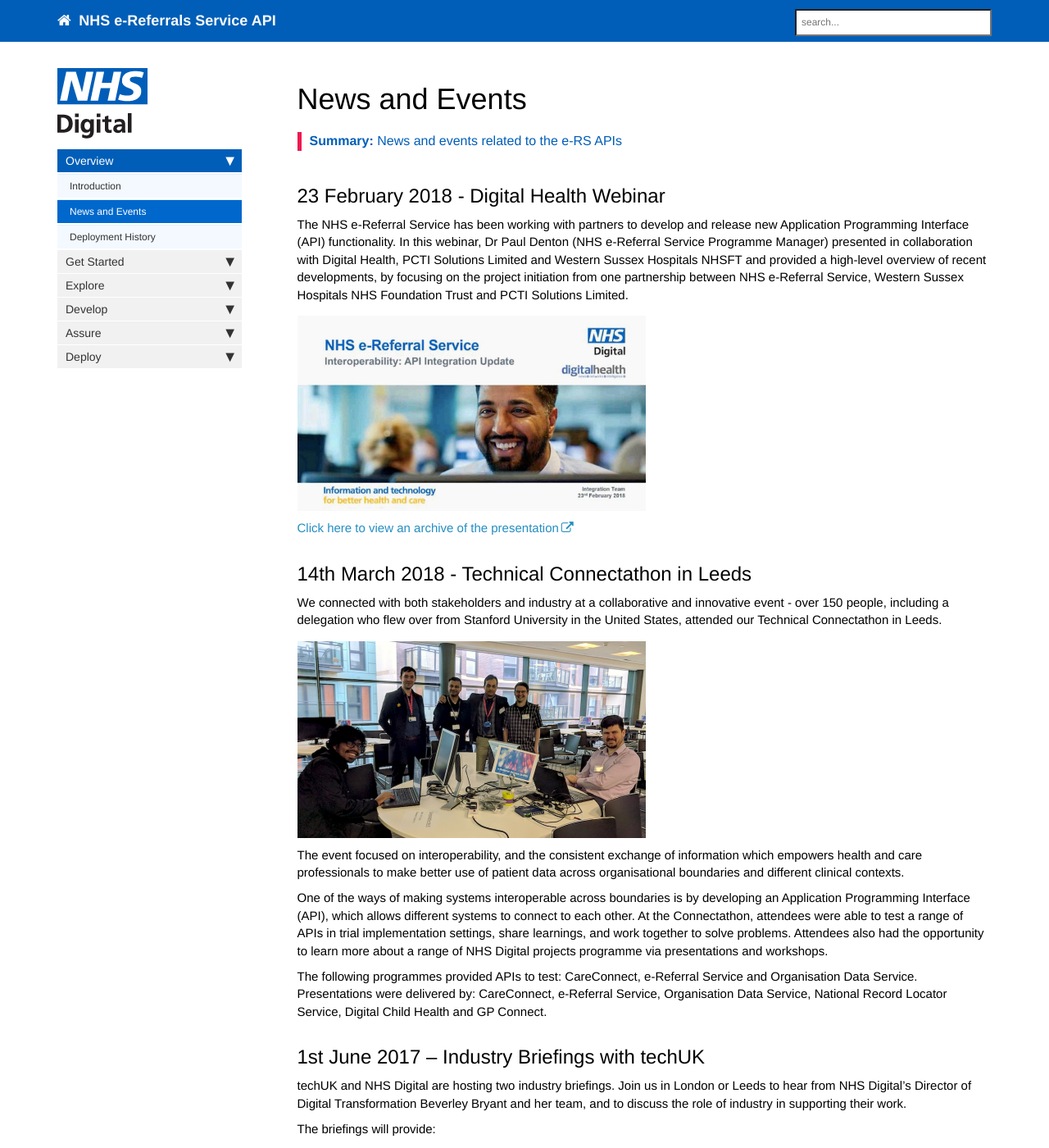
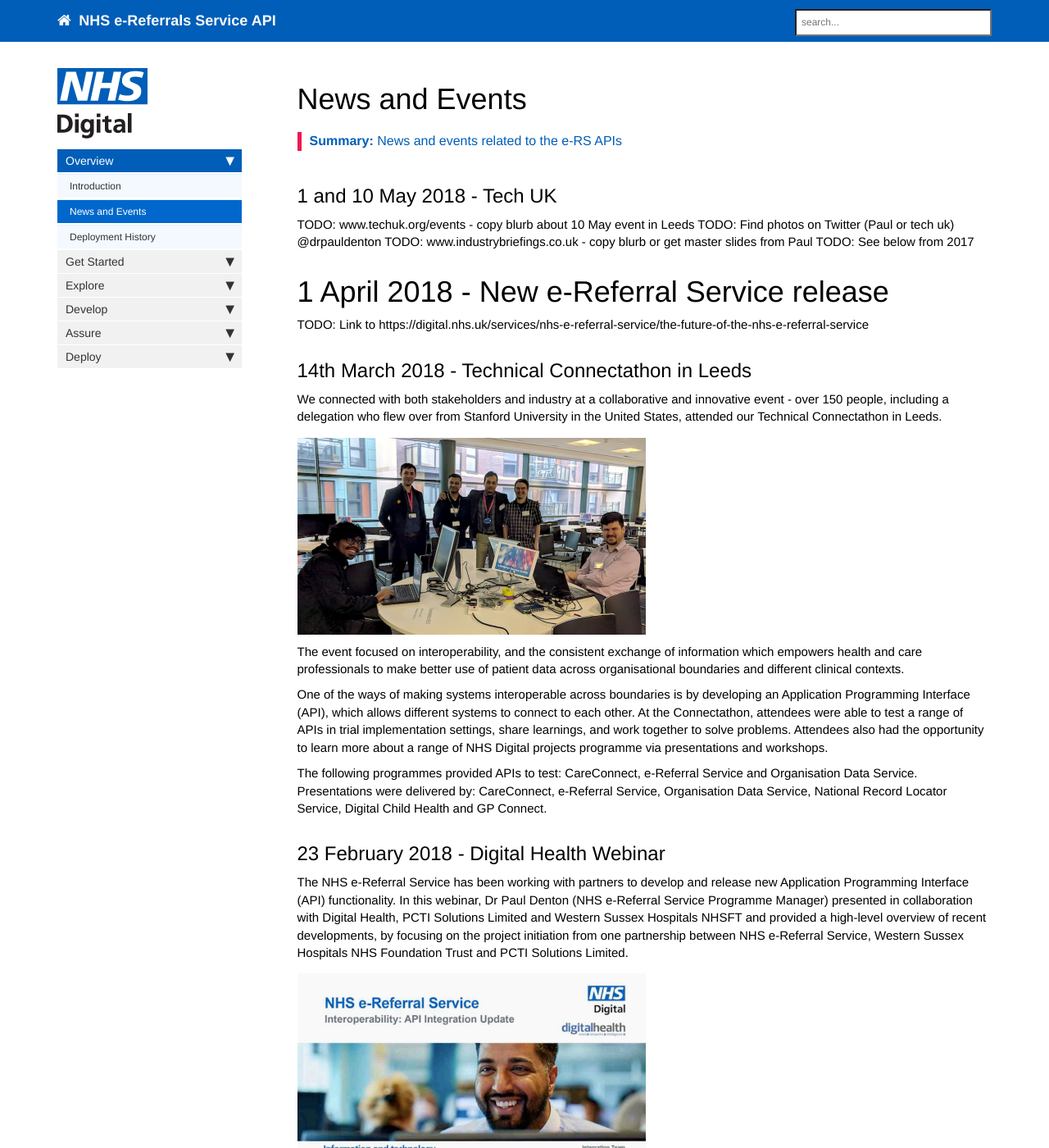
Before and after one commit to wurble369/websitetest, a Jekyll site: the page built from pages/news_and_events.md, in a window 1280 px wide and 1400 px high. Shown: the whole window at 82% size. Built offline with Jekyll 4.4.1, drawn with Linux system fonts in a browser that asks for light colours; nearby versions of some CDN libraries; comment, search, counter and statistics services are not loaded; some of the changed text lies outside the part shown.

Commit message:
New pages after meeting with Paul

```diff
--- a/pages/news_and_events.md
+++ b/pages/news_and_events.md
@@ -7,13 +7,16 @@ toc: false
 summary: "News and events related to the e-RS APIs"
 ---
 
-## 23 February 2018 - Digital Health Webinar
+## 1 and 10 May 2018 - Tech UK
 
-The NHS e-Referral Service has been working with partners to develop and release new Application Programming Interface (API) functionality. In this webinar, Dr Paul Denton (NHS e-Referral Service Programme Manager) presented in collaboration with Digital Health, PCTI Solutions Limited and Western Sussex Hospitals NHSFT and provided a high-level overview of recent developments, by focusing on the project initiation from one partnership between NHS e-Referral Service, Western Sussex Hospitals NHS Foundation Trust and PCTI Solutions Limited.
+TODO: www.techuk.org/events - copy blurb about 10 May event in Leeds
+TODO: Find photos on Twitter (Paul or tech uk) @drpauldenton
+TODO: www.industrybriefings.co.uk - copy blurb or get master slides from Paul
+TODO: See below from 2017
 
-<img src="images/news/webinar-feb-2018.png" alt="Digital Health Webinar February 2018" style="width: 425px;"/>
+# 1 April 2018 - New e-Referral Service release
 
-[Click here to view an archive of the presentation](https://www.digitalhealth.net/events/webinar-nhs-e-referral-service-interoperability-api-integration-update/)
+TODO: Link to https://digital.nhs.uk/services/nhs-e-referral-service/the-future-of-the-nhs-e-referral-service
 
 ## 14th March 2018 - Technical Connectathon in Leeds
 
@@ -26,6 +29,14 @@ The event focused on interoperability, and the consistent exchange of informatio
 One of the ways of making systems interoperable across boundaries is by developing an Application Programming Interface (API), which allows different systems to connect to each other. At the Connectathon, attendees were able to test a range of APIs in trial implementation settings, share learnings, and work together to solve problems. Attendees also had the opportunity to learn more about a range of NHS Digital projects programme via presentations and workshops.
 
 The following programmes provided APIs to test: CareConnect, e-Referral Service and Organisation Data Service. Presentations were delivered by: CareConnect, e-Referral Service, Organisation Data Service, National Record Locator Service, Digital Child Health and GP Connect.
+
+## 23 February 2018 - Digital Health Webinar
+
+The NHS e-Referral Service has been working with partners to develop and release new Application Programming Interface (API) functionality. In this webinar, Dr Paul Denton (NHS e-Referral Service Programme Manager) presented in collaboration with Digital Health, PCTI Solutions Limited and Western Sussex Hospitals NHSFT and provided a high-level overview of recent developments, by focusing on the project initiation from one partnership between NHS e-Referral Service, Western Sussex Hospitals NHS Foundation Trust and PCTI Solutions Limited.
+
+<img src="images/news/webinar-feb-2018.png" alt="Digital Health Webinar February 2018" style="width: 425px;"/>
+
+[Click here to view an archive of the presentation](https://www.digitalhealth.net/events/webinar-nhs-e-referral-service-interoperability-api-integration-update/)
 
 ## 1st June 2017 – Industry Briefings with techUK
 techUK and NHS Digital are hosting two industry briefings. Join us in London or Leeds to hear from NHS Digital’s Director of Digital Transformation Beverley Bryant and her team, and to discuss the role of industry in supporting their work.
```
Also changed, not shown: _data/sidebars/overview_sidebar.yml (+15 -3 lines), pages/assure/assure_agreements.md (added, +10 -0 lines), pages/assure/assure_supporting_requirements.md (added, +10 -0 lines), pages/assure/assure_tom.md (added, +10 -0 lines), pages/develop/develop_support.md (added, +10 -0 lines), pages/getstarted/getstarted_business_partners.md (renamed from pages/assure/assure_business_partners.md, +2 -2 lines), pages/getstarted/getstarted_implementation_steps.md (added, +15 -0 lines).
